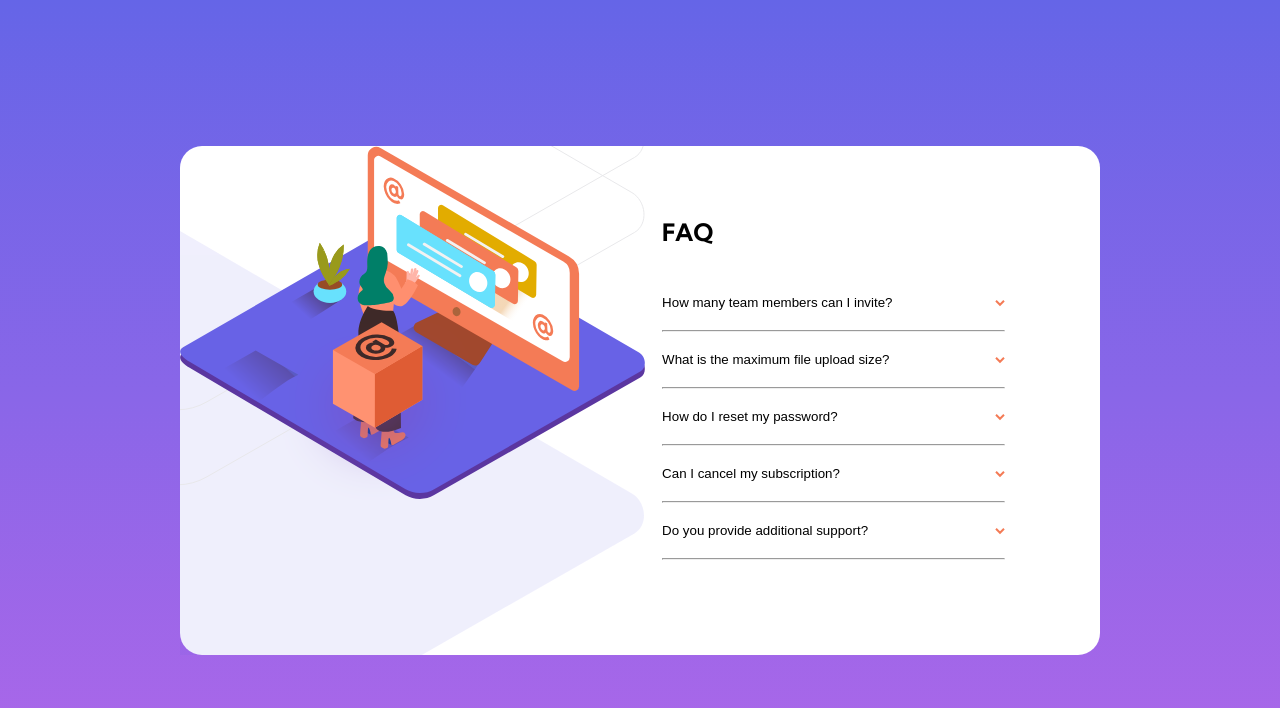
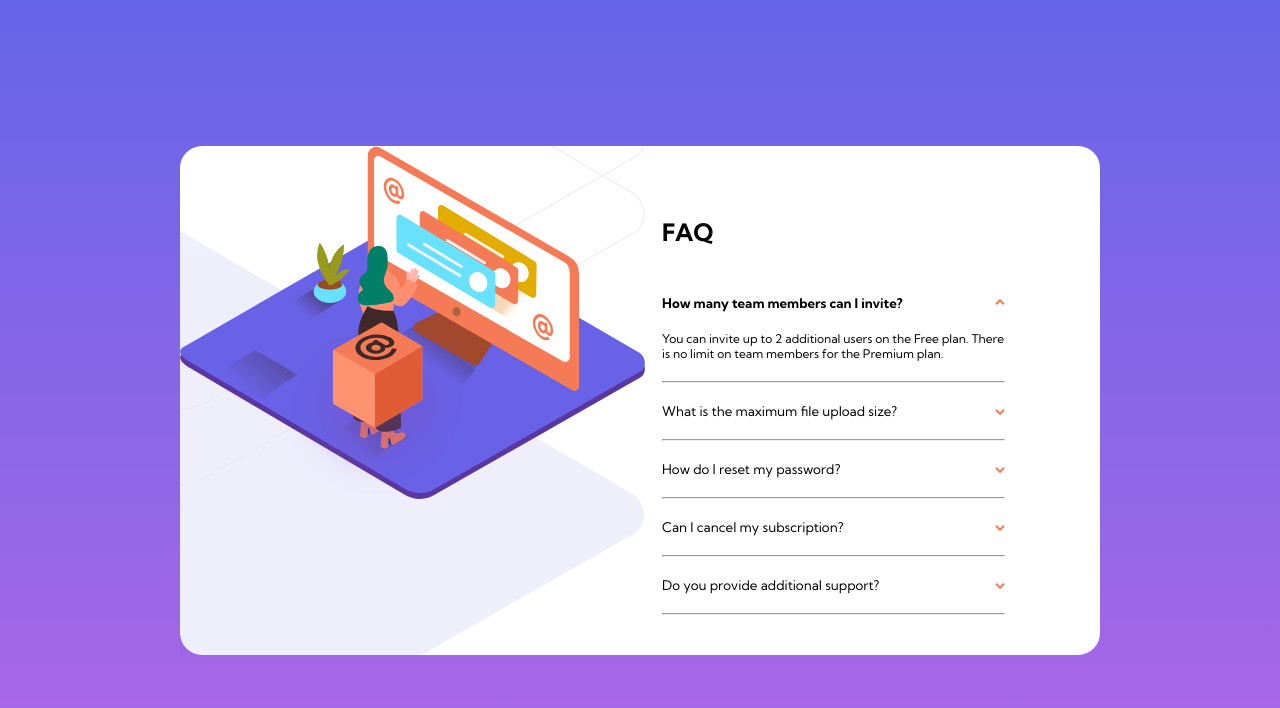
Before and after one commit to rluna15/faq-accordion-card, a website: page index.html in a window 1280 px wide. Both pictures are taken after a click on the button "How many team members can I invite?". Drawn offline with Linux system fonts and the light colour scheme; files that its build step writes are made by us from their sources.

Commit message:
collapsable sections

```diff
--- a/app/js/script.js
+++ b/app/js/script.js
@@ -1,5 +1,17 @@
-console.log('HELLO');
+const btn = document.querySelectorAll('.card-accordion-btn');
+const panel = document.querySelectorAll('.card-accordion-panel');
 
-const test = () => {
-	console.log('this is a test');
-};
+for (let i = 0; i < btn.length; i++) {
+	btn[i].addEventListener("click", function () {
+
+		for (let j = 0; j < btn.length; j++) {
+			if (btn[j].classList.contains("active-btn")) {
+				btn[j].classList.remove("active-btn");
+				panel[j].classList.remove("active");
+			} else {
+				panel[i].classList.toggle("active");
+				btn[i].classList.toggle("active-btn");
+			}
+		}
+	});
+}
--- a/app/scss/components/card.scss
+++ b/app/scss/components/card.scss
@@ -18,7 +18,8 @@
       padding: 28px 0px 28px 0px;
     }
 
-    & > button {
+    &-btn {
+      font-family: $Kumbh-sans;
       width: 100%;
       padding: 20px 0px 20px 0px;
       background-color: white;
@@ -33,6 +34,7 @@
     }
 
     &-panel {
+      padding-bottom: 20px;
       display: none;
     }
 
@@ -46,8 +48,8 @@
     background-position: 100% 70%;
     // position: relative;
 
-    &-women {
-    }
+    /* &-women {
+    } */
 
     &-box {
         @include abs-position(40%, 0, 0, 22%);
@@ -59,6 +61,15 @@
   display: block;
 }
 
+.active-btn{
+  font-weight: 700;
+
+  & > span {
+    transform: rotate(0.5turn);
+    transition: transform .2s ease-in-out;
+  }
+}
+
 .arrow {
   margin-left: auto;
 }
--- a/index.html
+++ b/index.html
@@ -42,7 +42,7 @@
         </div>
         <div class="card-accordion">
           <h1>FAQ</h1>
-          <button>
+          <button class="card-accordion-btn">
             How many team members can I invite?<span class="arrow"
               ><img src="./images/icon-arrow-down.svg" alt="arrow"
             /></span>
@@ -52,7 +52,7 @@
             no limit on team members for the Premium plan.
           </div>
           <hr />
-          <button>
+          <button class="card-accordion-btn">
             What is the maximum file upload size?<span class="arrow"
               ><img src="./images/icon-arrow-down.svg" alt="arrow"
             /></span>
@@ -62,7 +62,7 @@
             storage space.
           </div>
           <hr />
-          <button>
+          <button class="card-accordion-btn">
             How do I reset my password?<span class="arrow"
               ><img src="./images/icon-arrow-down.svg" alt="arrow"
             /></span>
@@ -72,7 +72,7 @@
             from your profile page. A reset link will be emailed to you.
           </div>
           <hr />
-          <button>
+          <button class="card-accordion-btn">
             Can I cancel my subscription?<span class="arrow"
               ><img src="./images/icon-arrow-down.svg" alt="arrow"
             /></span>
@@ -82,7 +82,7 @@
             asked.
           </div>
           <hr />
-          <button>
+          <button class="card-accordion-btn">
             Do you provide additional support?<span class="arrow"
               ><img src="./images/icon-arrow-down.svg" alt="arrow"
             /></span>
@@ -96,4 +96,5 @@
       </div>
     </main>
   </body>
+  <script src="./dist/script.js"></script>
 </html>
```
Also changed, not shown: dist/script.js, dist/style.css, 2 other files.
